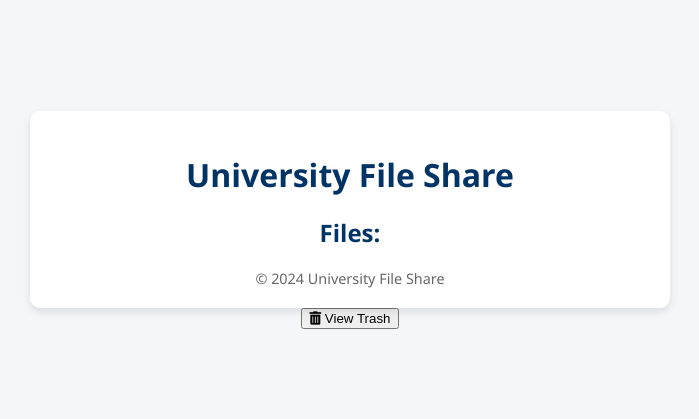
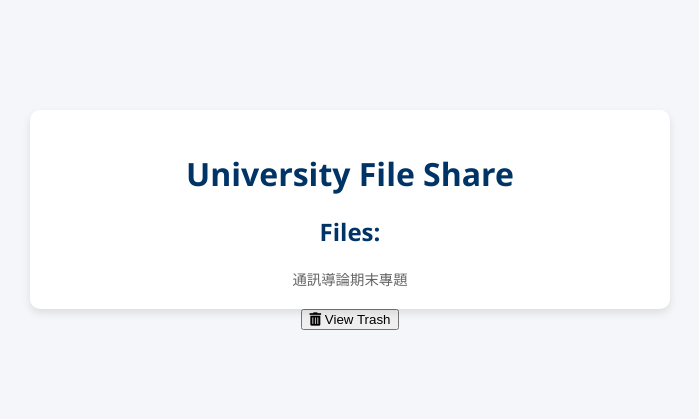
Before and after one commit to ThomasLin617/-_-, a Flask app: page / in a window 1280 px wide. Shown: the part 180-599 px from the top of the page, without its empty margins (290-989 px from the left). Run offline with Flask 3, Linux system fonts and the light colour scheme; some libraries are stand-ins or nearby versions.

Commit message:
孔版本

```diff
--- a/期末專題/templates/index.html
+++ b/期末專題/templates/index.html
@@ -15,7 +15,7 @@
         <h1>University File Share</h1>
         <h2>Files:</h2>
         <ul id="file-list"></ul>
-        <div class="footer">© 2024 University File Share</div>
+        <div class="footer">通訊導論期末專題</div>
     </div>
 
     <div class="upload-form">
```
